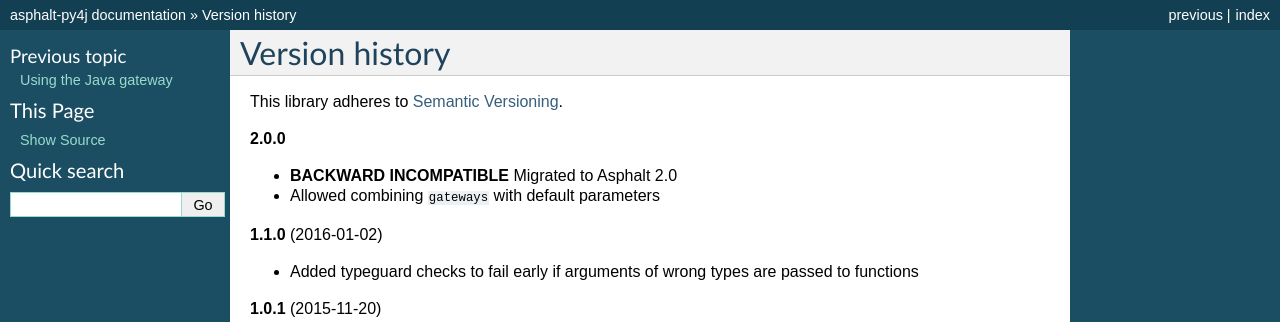
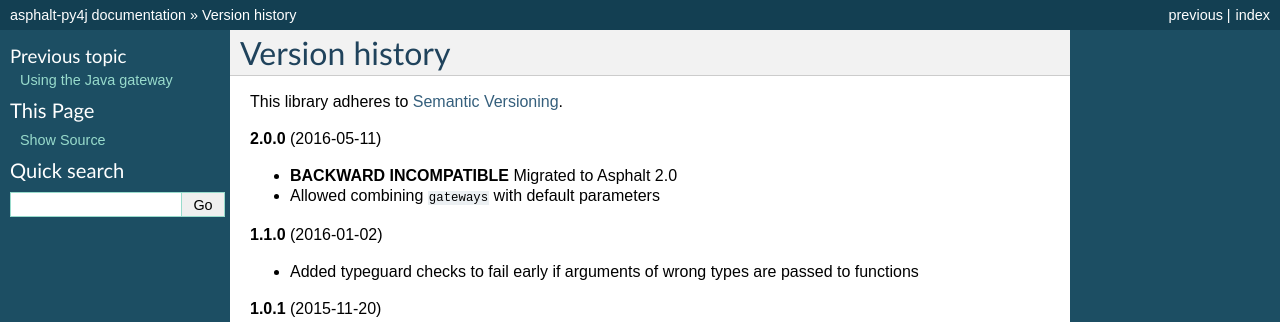
Before and after one commit to asphalt-framework/asphalt-py4j, a Sphinx documentation site: the page built from docs/versionhistory.rst, in a window 1280 px wide. Shown: the top 322 px of the page. Built offline with Sphinx 7.4.7, drawn with Linux system fonts in a browser that asks for light colours.

Commit message:
Added timestamp to release notes

```diff
--- a/docs/versionhistory.rst
+++ b/docs/versionhistory.rst
@@ -3,7 +3,7 @@ Version history
 
 This library adheres to `Semantic Versioning <http://semver.org/>`_.
 
-**2.0.0**
+**2.0.0** (2016-05-11)
 
 - **BACKWARD INCOMPATIBLE** Migrated to Asphalt 2.0
 - Allowed combining ``gateways`` with default parameters
```
